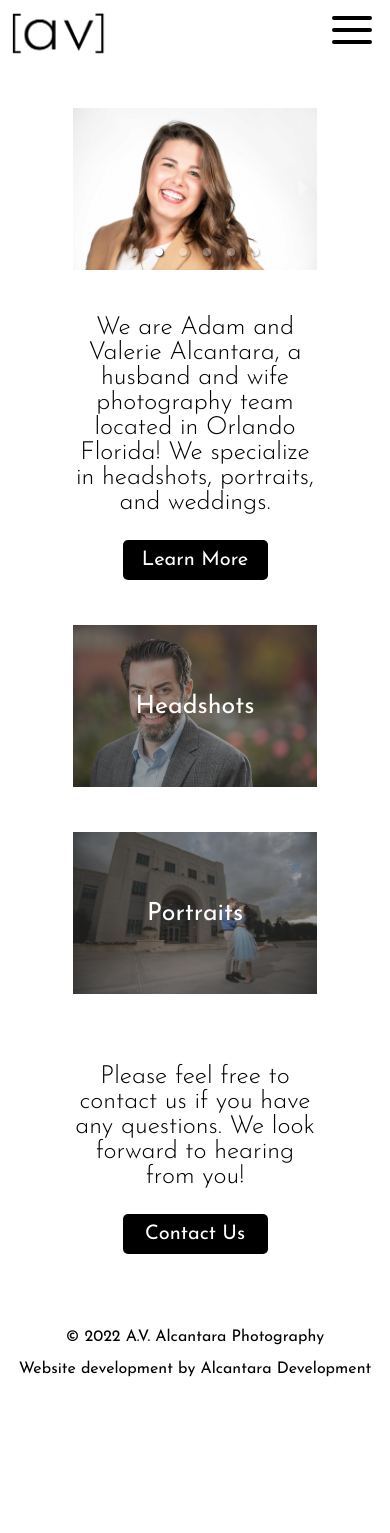
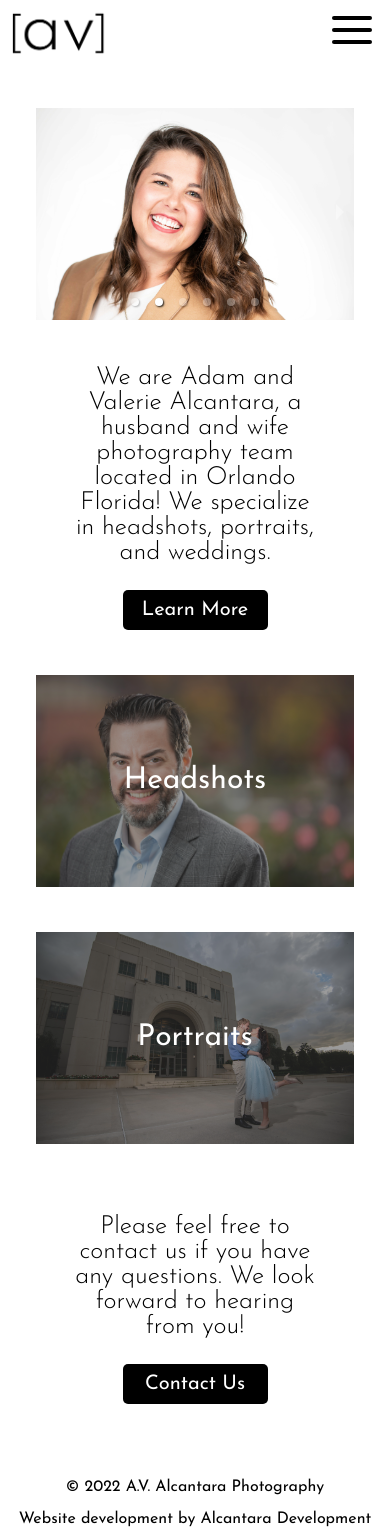
Before and after one commit to adamalcantara/avalcantaraphotography, a React (Create React App) app: page / in a window 390 px wide. Shown: the top 1533 px of the page. Before the commit the page ends 1393 px from the top, so only its background shows below. Built offline with nearby package versions, Linux system fonts and the light colour scheme.

Commit message:
Styling of homepage updated, Carousel width changed, card widths changed to reflect this

```diff
--- a/src/Components/CarouselComponent/CarouselComponent.css
+++ b/src/Components/CarouselComponent/CarouselComponent.css
@@ -3,3 +3,9 @@
    margin-left: auto;
    margin-right: auto;
 }
+
+@media screen and (max-width: 900px) {
+    .carousel-wrapper {
+        width: 85%;
+    }
+}
--- a/src/Pages/Home/Home.css
+++ b/src/Pages/Home/Home.css
@@ -98,11 +98,8 @@
 
 @media screen and (max-width: 900px) {
     #photoTypes {
-        width: 65%;
-        margin: 45px auto;
-        display: flex;
+        width: 85%;
         flex-direction: column;
-        justify-content: space-between;
     }
 
     .services {
@@ -115,6 +112,6 @@
 
     .overlay {
         opacity: 1;
-        font-size: 25px;
+        font-size: 30px;
     }
 }
```
